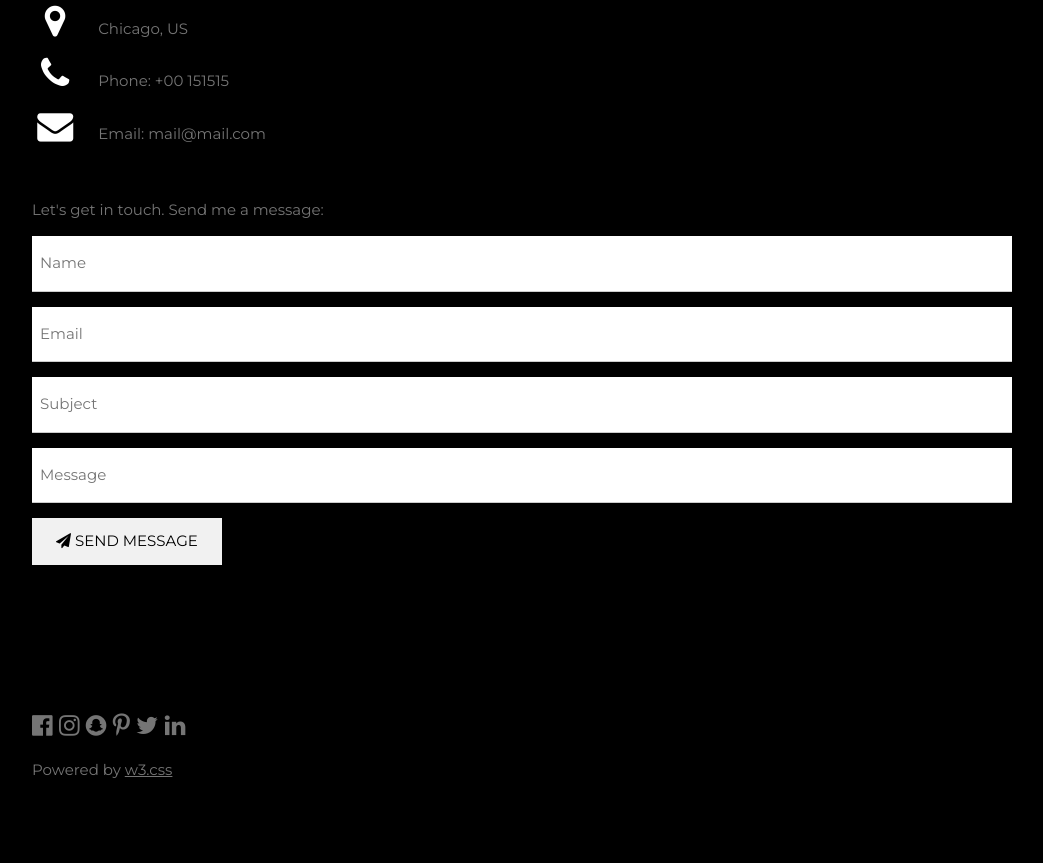
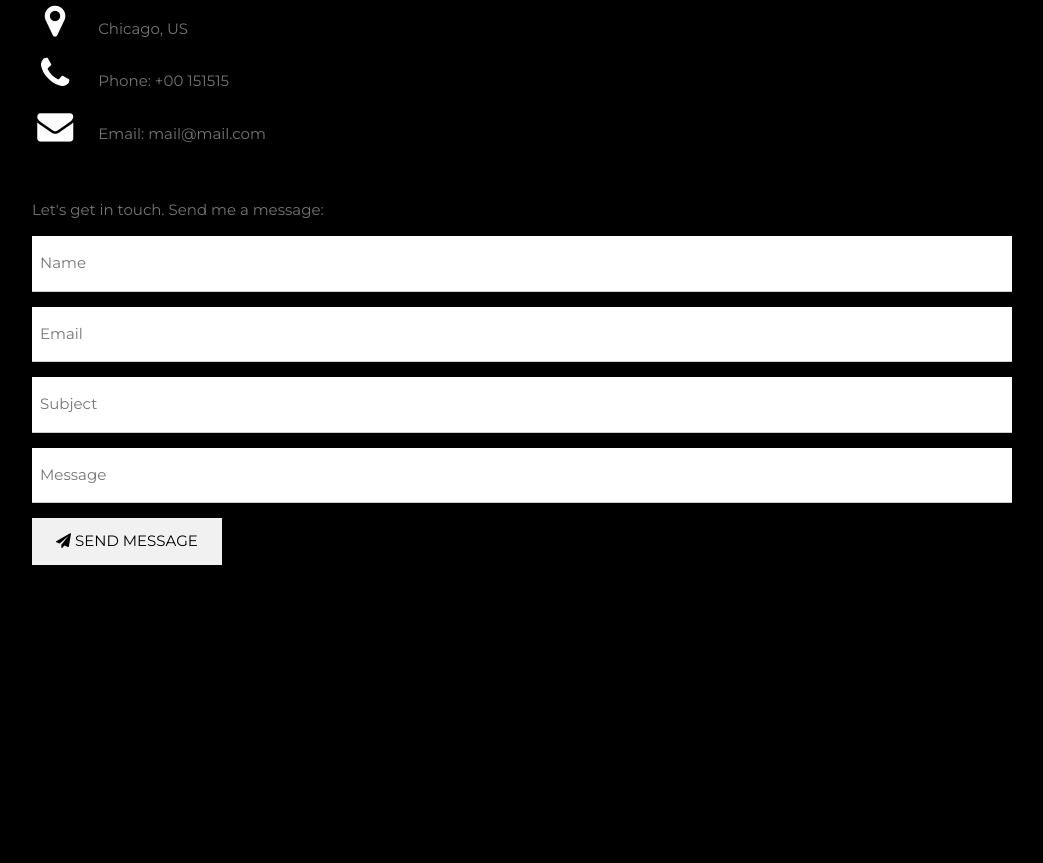
Before and after one commit to lauraharoescoi/portfolio-edu, a plain HTML site: page index.html in a window 1280 px wide. Shown: the part 5513-6376 px from the top of the page, without its empty margins (178-1221 px from the left). After the commit the page ends 6169 px from the top, so only its background shows below. Drawn offline with nearby package versions, Linux system fonts and the light colour scheme.

Commit message:
Delete footer

```diff
--- a/index.html
+++ b/index.html
@@ -200,17 +200,6 @@
         </form>
       </div>
     </section>
-
-    <!-- Footer -->
-    <footer class="w3-content w3-padding-64 w3-text-grey w3-xlarge">
-      <i class="fa fa-facebook-official w3-hover-opacity"></i>
-      <i class="fa fa-instagram w3-hover-opacity"></i>
-      <i class="fa fa-snapchat w3-hover-opacity"></i>
-      <i class="fa fa-pinterest-p w3-hover-opacity"></i>
-      <i class="fa fa-twitter w3-hover-opacity"></i>
-      <i class="fa fa-linkedin w3-hover-opacity"></i>
-      <p class="w3-medium">Powered by <a href="https://www.w3schools.com/w3css/default.asp" target="_blank" class="w3-hover-text-green">w3.css</a></p>
-    </footer>
   </div>
 
   <!-- Script para actualizar enlace activo en la barra lateral -->
```
